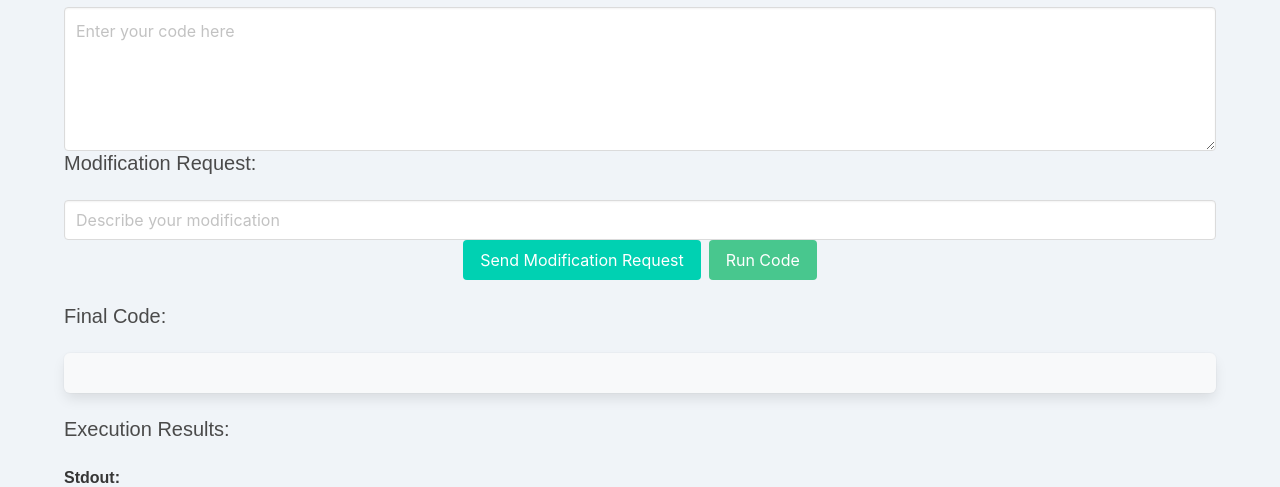
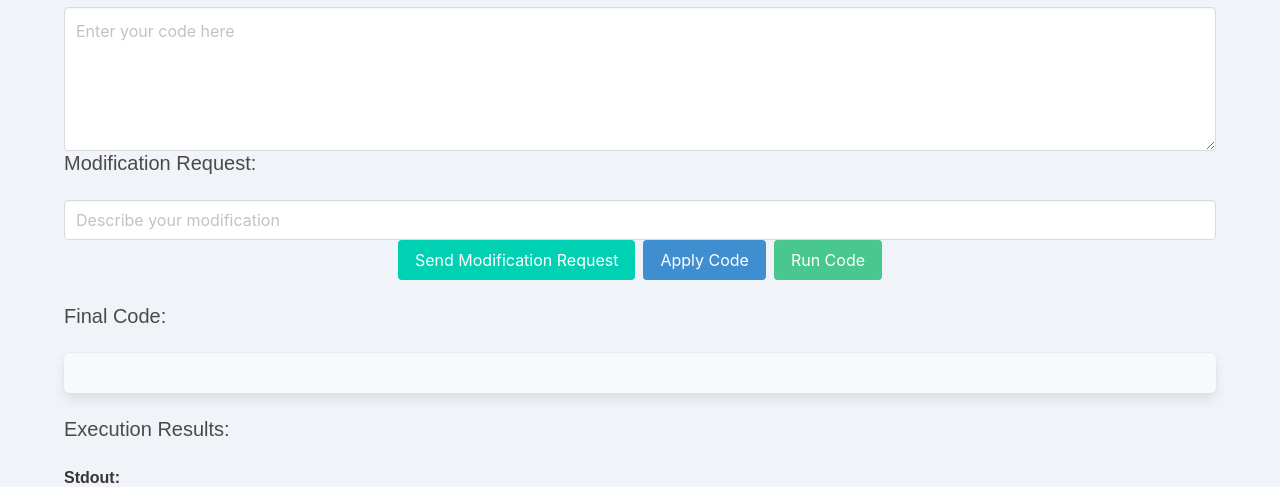
Before and after one commit to meAmitPatil/codmod, a Flask app: page / in a window 1280 px wide. Shown: the part 450-937 px from the top of the page. Run offline with Flask 3, Linux system fonts and the light colour scheme; some libraries are stand-ins or nearby versions.

Commit message:
added the apply button

````diff
--- a/app.py
+++ b/app.py
@@ -1,4 +1,4 @@
-from flask import Flask, request, render_template, jsonify
+from flask import Flask, request, render_template, jsonify, session
 from config import MEM0_API_KEY, E2B_API_KEY
 from memory import initialize_memory_client, get_memory, add_to_memory
 from ai_client import get_qwen_response, get_qwen_feedback
@@ -6,76 +6,103 @@ from code_executor import execute_code
 from utils import extract_code
 import uuid
 import logging
+import os
 
+# Initialize Flask app
 app = Flask(__name__)
+app.secret_key = os.getenv("FLASK_SECRET_KEY", "super-secret-key")  # Use a secure key in production
 
 # Set up logging
-logging.basicConfig(level=logging.DEBUG)
+log_level = os.getenv("LOG_LEVEL", "DEBUG").upper()
+logging.basicConfig(level=log_level)
 
-# Initialize memory client
-mem_client = initialize_memory_client(MEM0_API_KEY)
-user_id = str(uuid.uuid4())  # Unique ID for each user session
+# Initialize Mem0 memory client
+try:
+    mem_client = initialize_memory_client(MEM0_API_KEY)
+except Exception as e:
+    logging.error(f"Failed to initialize Mem0 client: {e}")
+    raise
 
-# Variable to store final code for execution
-final_code = ""
+# Middleware to ensure user_id is set
+@app.before_request
+def set_user_id():
+    if 'user_id' not in session:
+        session['user_id'] = str(uuid.uuid4())
+    global user_id
+    user_id = session['user_id']
 
 @app.route('/')
 def home():
+    """
+    Renders the homepage.
+    """
     return render_template('index.html')
 
-# Endpoint for AI modification requests
 @app.route('/modify_code', methods=['POST'])
 def modify_code():
-    global final_code
+    """
+    Handles code modification requests and returns AI-modified code.
+    """
     data = request.json
-    initial_code = data.get('initial_code', '')
-    modification_request = data.get('modification_request', '')
+    initial_code = data.get('initial_code', '').strip()
+    modification_request = data.get('modification_request', '').strip()
+
+    if not initial_code or not modification_request:
+        return jsonify({'error': "Both initial code and modification request are required."}), 400
 
     try:
-        # Fetch memory context for the user
+        # Fetch memory context
         memory_context = get_memory(mem_client, user_id)
         logging.debug(f"Memory context for user {user_id}: {memory_context}")
 
-        # Step 1: Generate code with AI
+        # Step 1: Generate initial AI-modified code
         ai_response = get_qwen_response(initial_code, modification_request, memory_context)
         if not ai_response:
             raise ValueError("Failed to generate code. AI response was empty.")
 
-        # Extract the generated code
+        # Extract generated code
         generated_code = extract_code(ai_response)
         if not generated_code:
             raise ValueError("Failed to extract generated code from AI response.")
 
-        # Step 2: Generate feedback for the generated code
+        # Step 2: Generate refined code with feedback
         feedback_code = get_qwen_feedback(generated_code)
         if not feedback_code:
-            raise ValueError("Failed to generate feedback.")
+            logging.warning("Feedback generation failed. Proceeding with initial generated code.")
+            feedback_code = generated_code
 
-        # Step 3: Generate final code after feedback refinement
-        final_response = get_qwen_response(feedback_code, modification_request)
-        final_code = extract_code(final_response)
-        if not final_code:
-            raise ValueError("Failed to extract final code from feedback refinement.")
+        # Save interaction to memory with metadata
+        metadata = {
+            "operation": "code_modification",
+            "context": "AI-generated code refinement",
+            "language": "Python"  # Example metadata field
+        }
+        add_to_memory(mem_client, user_id, modification_request, {
+            'generated_code': generated_code,
+            'feedback_code': feedback_code
+        }, metadata=metadata)
 
-        # Save the interaction to memory
-        add_to_memory(mem_client, user_id, modification_request, final_code)
-
-        # Return only the final code to the frontend
-        return jsonify({'generated_code': final_code})
+        # Return refined code
+        return jsonify({'generated_code': feedback_code})
 
     except Exception as e:
-        logging.error(f"Error in modify_code: {e}")
-        return jsonify({'error': str(e)}), 500
+        logging.error(f"Error in modify_code: {e}", exc_info=True)
+        return jsonify({'error': f"Error in modify_code: {str(e)}"}), 500
 
-
-# Endpoint for code execution
 @app.route('/run_code', methods=['POST'])
 def run_code():
-    global final_code
+    """
+    Executes the provided code and returns the result.
+    """
+    data = request.json
+    code_to_run = data.get('code', '').strip()
+
+    if not code_to_run:
+        return jsonify({'error': "No code provided to execute."}), 400
 
     try:
-        # Execute the final code
-        stdout_output, stderr_output = execute_code(E2B_API_KEY, final_code)
+        # Execute the provided code
+        stdout_output, stderr_output = execute_code(E2B_API_KEY, code_to_run)
 
         # Log the outputs for debugging
         logging.debug("Execution Results:")
@@ -84,32 +111,21 @@ def run_code():
 
         # Return the execution results
         return jsonify({'stdout': stdout_output, 'stderr': stderr_output})
+
     except Exception as e:
-        logging.error(f"Error during code execution: {str(e)}")
+        logging.error(f"Error during code execution: {str(e)}", exc_info=True)
         return jsonify({'error': f"Server Error: {str(e)}"}), 500
 
-# Endpoint to test memory retrieval (for debugging purposes)
 @app.route('/get_memory', methods=['GET'])
 def retrieve_memory():
+    """
+    Retrieves the memory context for debugging purposes.
+    """
     try:
         memory_context = get_memory(mem_client, user_id)
         return jsonify({'memory_context': memory_context})
     except Exception as e:
-        logging.error(f"Error retrieving memory: {str(e)}")
-        return jsonify({'error': f"Server Error: {str(e)}"}), 500
-
-# Endpoint to test adding memory (for debugging purposes)
-@app.route('/add_memory', methods=['POST'])
-def add_memory():
-    data = request.json
-    user_input = data.get('user_input', '')
-    ai_response = data.get('ai_response', '')
-
-    try:
-        add_to_memory(mem_client, user_id, user_input, ai_response)
-        return jsonify({'message': "Memory added successfully."})
-    except Exception as e:
-        logging.error(f"Error adding memory: {str(e)}")
+        logging.error(f"Error retrieving memory: {str(e)}", exc_info=True)
         return jsonify({'error': f"Server Error: {str(e)}"}), 500
 
 if __name__ == '__main__':
--- a/static/js/script.js
+++ b/static/js/script.js
@@ -23,17 +23,8 @@ async function sendModificationRequest() {
 
         const result = await response.json();
 
-        // Update the Final Code section
-        finalCode = result.generated_code;
-        document.getElementById('generated_code').textContent = finalCode;
-
-        // Display success message
-        document.getElementById('success_message').textContent = "Final code generated successfully!";
-        document.getElementById('success_message').style.display = 'block';
-
-        // Add final code to the chat box
-        addChatEntry(`You: ${modificationRequest}`, true);
-        addChatEntry(`Final Code:\n${finalCode}`);
+        // Add the generated code to the chatbox
+        addChatEntry(`AI: \n${result.generated_code}`);
     } catch (error) {
         // Handle errors
         console.error("Error:", error.message);
@@ -43,6 +34,35 @@ async function sendModificationRequest() {
         // Hide loading indicator
         document.getElementById('loading').style.display = 'none';
     }
+}
+
+function applyCode() {
+    // Locate the latest AI-generated code from the chat box
+    const chatBox = document.getElementById("chat-box");
+    const aiResponses = chatBox.getElementsByClassName("ai-response");
+    if (aiResponses.length === 0) {
+        alert("No AI-generated code available to apply.");
+        return;
+    }
+
+    // Extract the content of the last AI response
+    const latestCode = aiResponses[aiResponses.length - 1].innerText;
+
+    // Check if the response contains a code block and extract it
+    const codeBlockMatch = latestCode.match(/```python\s([\s\S]*?)```/); // Match Python code blocks
+    if (codeBlockMatch && codeBlockMatch[1]) {
+        finalCode = codeBlockMatch[1].trim(); // Extract and clean the code block
+    } else {
+        alert("No valid code block found in the AI response.");
+        return;
+    }
+
+    // Update the Final Code section with the extracted Python code
+    document.getElementById("generated_code").textContent = finalCode;
+
+    // Display success message
+    document.getElementById('success_message').textContent = "Code applied successfully!";
+    document.getElementById('success_message').style.display = 'block';
 }
 
 async function executeCode() {
--- a/templates/index.html
+++ b/templates/index.html
@@ -27,10 +27,11 @@
         <!-- Buttons for actions -->
         <div class="buttons is-centered">
             <button class="button is-primary" onclick="sendModificationRequest()">Send Modification Request</button>
+            <button class="button is-info" onclick="applyCode()">Apply Code</button>
             <button class="button is-success" onclick="executeCode()">Run Code</button>
         </div>
 
-        <!-- Generated Code Section -->
+        <!-- Final Code Section -->
         <h3 class="subtitle">Final Code:</h3>
         <pre id="generated_code" class="box" style="background-color: #f8f9fa; overflow-x: auto;"></pre>
 
````
Also changed, not shown: memory.py (+29 -9 lines).
